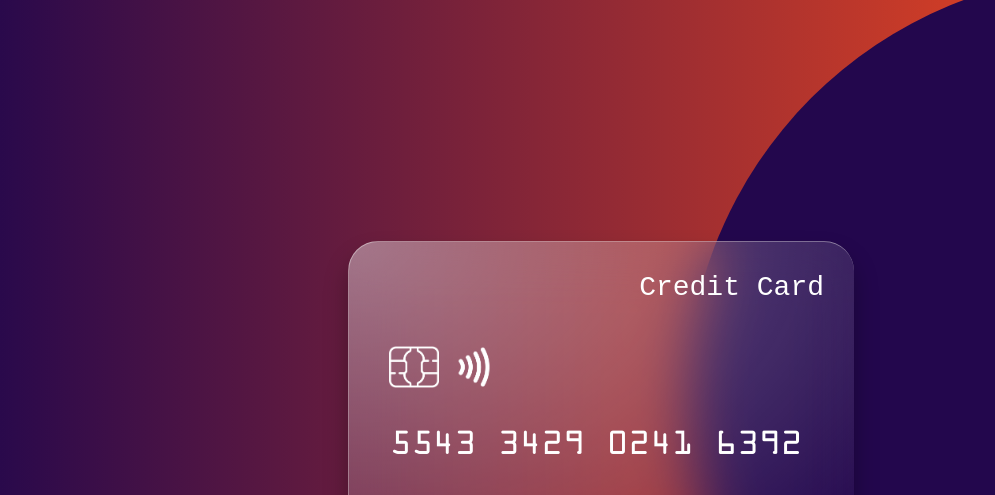
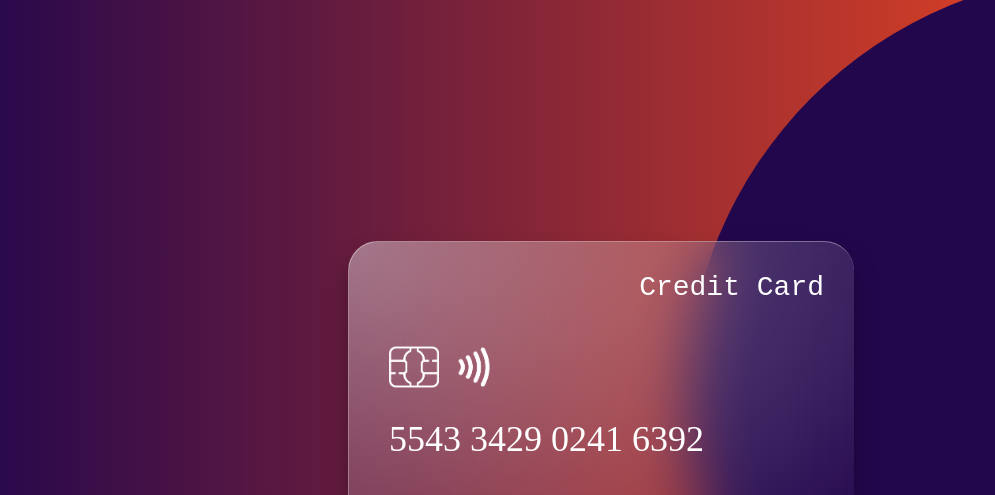
Before and after one commit to Valhal4o07/creditcard, a plain HTML site: page index.html in a window 1280 px wide. Shown: the top 495 px of the page, without its empty margins (39-1034 px from the left). Drawn offline with Linux system fonts and the light colour scheme.

Commit message:
Update style.css

```diff
--- a/style.css
+++ b/style.css
@@ -1,5 +1,5 @@
 @font-face {
-    font-family: "OCR";
+    font-family: "OCR\ A\ Extended\ Regular.ttf";
     src: url(OCR\ A\ Extended\ Regular.ttf);
   }
 
```
